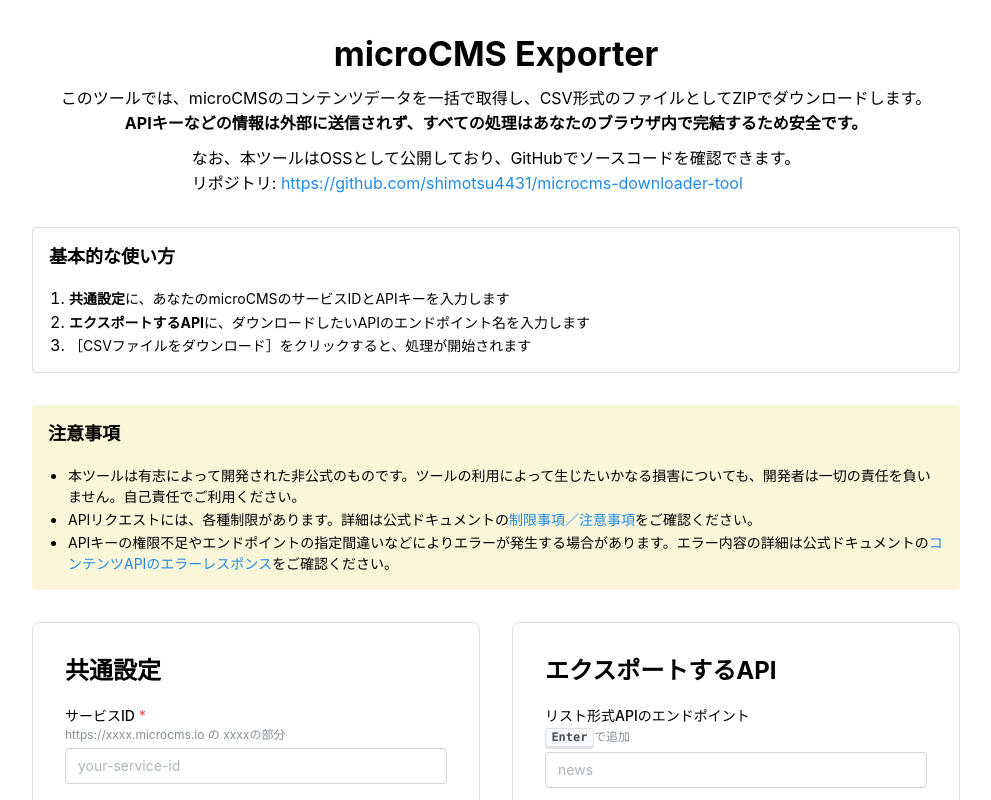
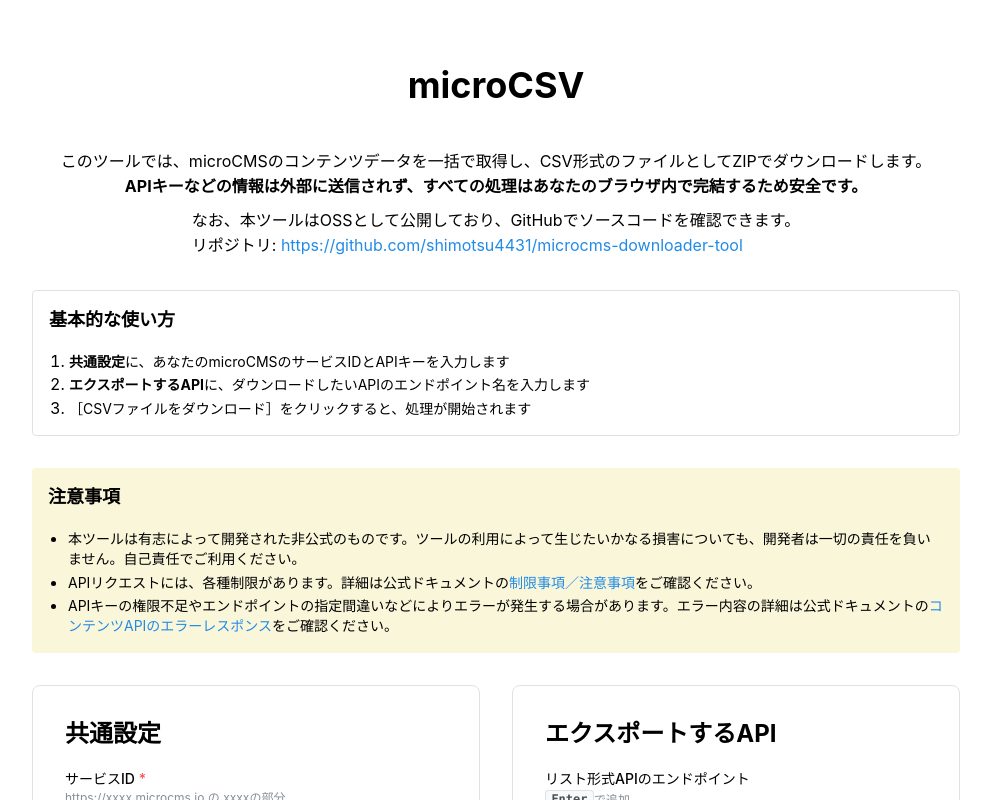
Before and after one commit to shimotsu4431/microCSV, a Next.js app: page / in a window 1280 px wide. Shown: the top 800 px of the page, without its empty margins (144-1135 px from the left). Built offline with nearby package versions, Linux system fonts and the light colour scheme.

Commit message:
ヘッダーコンポーネントのタイトルを「microCMS Exporter」から「microCSV」に変更

```diff
--- a/app/components/Header.tsx
+++ b/app/components/Header.tsx
@@ -4,7 +4,9 @@
 
 export const Header = () => (
   <Stack gap="xs" align="center">
-    <Title order={1}>microCMS Exporter</Title>
+    <Title order={1} mt={30} mb={30} size={36}>
+      microCSV
+    </Title>
     <Text ta="center">
       このツールでは、microCMSのコンテンツデータを一括で取得し、CSV形式のファイルとしてZIPでダウンロードします。
       <br />
```
